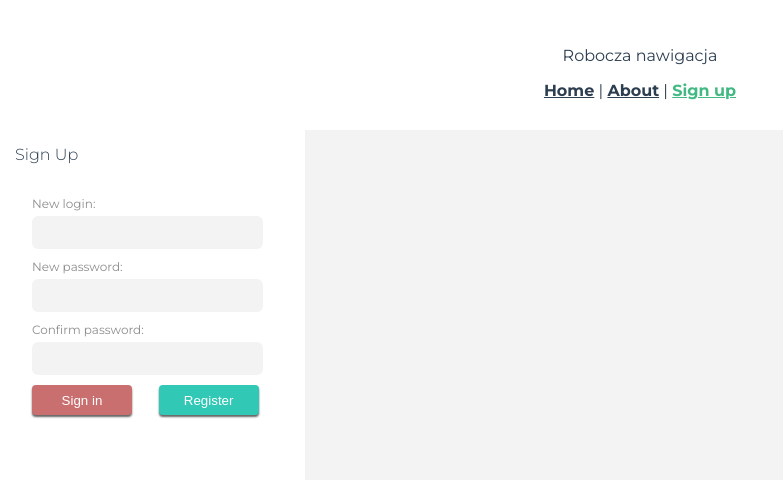
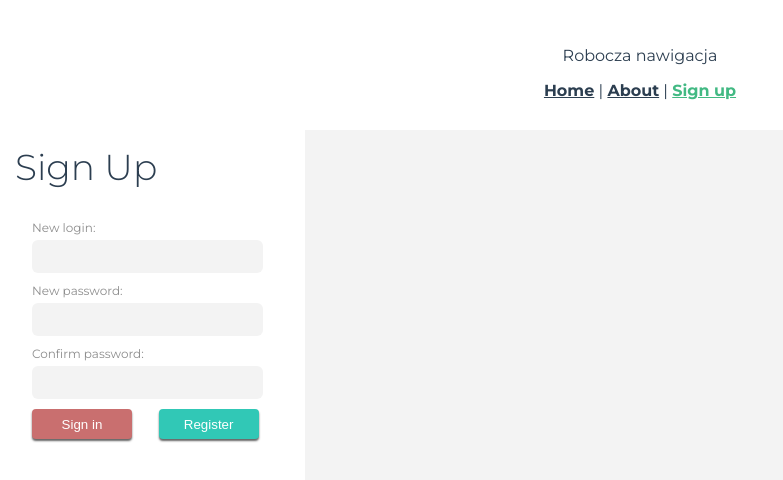
Before and after one commit to Wetido/PlayrV2, a Vue app in the folder frontend/: page /#/signup in a window 1280 px wide. Shown: the top 480 px of the page, without its empty margins (0-783 px from the left). Built offline with nearby package versions, Linux system fonts and the light colour scheme.

Commit message:
made signup corner-title bigger

```diff
--- a/frontend/src/views/signup/SignUp.vue
+++ b/frontend/src/views/signup/SignUp.vue
@@ -79,7 +79,7 @@ export default {
     align-items: flex-start;
     width: 75%;
     margin: 2em;
-    margin-top: 3.5em;
+    margin-top: 5em;
   }
 }
 .form-label {
@@ -129,7 +129,7 @@ export default {
   position: absolute;
   top: 15px;
   left: 15px;
-  font-size: 36;
+  font-size: 36px;
   font-weight: 300;
 }
 </style>
```
